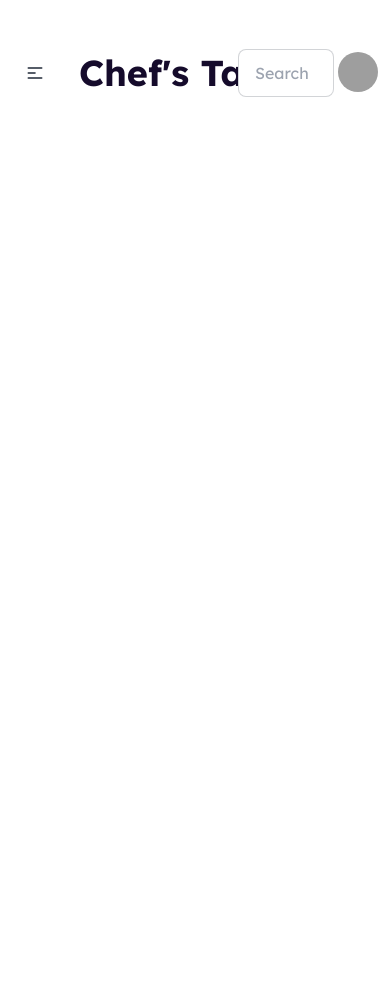
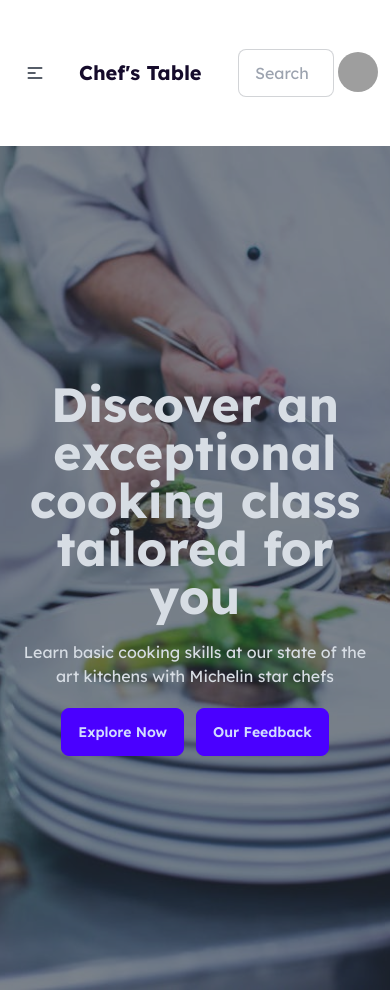
Before and after one commit to riasadul-hoq/chefs-table, a React app: page / in a window 390 px wide. Before the commit the page ends 844 px from the top, so only its background shows below. Built offline with nearby package versions, Linux system fonts and the light colour scheme; grey boxes are pictures that could not be loaded; the HTML template or start-up script is replaced by a standard one.

Commit message:
Header Responsive Design & Banner Added

```diff
--- a/src/App.jsx
+++ b/src/App.jsx
@@ -1,10 +1,14 @@
 import "./App.css";
-import Header from "./components/Header";
+import Banner from "./components/Banner/Banner";
+import Header from "./components/Header/Header";
 
 function App() {
   return (
     <>
       <Header></Header>
+      <div className="container mx-auto mt-10">
+        <Banner></Banner>
+      </div>
     </>
   );
 }
--- /dev/null
+++ b/src/components/Banner/Banner.jsx
@@ -0,0 +1,22 @@
+const Banner = () => {
+  return (
+    <div className="hero h-screen bg-cover w-full bg-[url('/src/assets/images/banner.jpg')]">
+      <div className="hero-overlay bg-opacity-60"></div>
+      <div className="hero-content text-center text-neutral-content">
+        <div className="max-w-3xl">
+          <h1 className="mb-5 text-5xl font-bold">
+            Discover an exceptional cooking class tailored for you
+          </h1>
+          <p className="mb-5">
+            Learn basic cooking skills at our state of the art kitchens with
+            Michelin star chefs
+          </p>
+          <button className="btn btn-primary mr-3">Explore Now</button>
+          <button className="btn btn-primary">Our Feedback</button>
+        </div>
+      </div>
+    </div>
+  );
+};
+
+export default Banner;
--- a/src/components/Header.jsx
+++ b/src/components/Header/Header.jsx
@@ -38,7 +38,7 @@ const Header = () => {
               </li>
             </ul>
           </div>
-          <a className="btn btn-ghost text-4xl font-bold text-default-color">
+          <a className="btn btn-ghost md:lg:text-4xl text-xl font-bold text-default-color">
             Chef's Table
           </a>
         </div>
```
Also changed, not shown: src/assets/images/banner.jpg (added).
